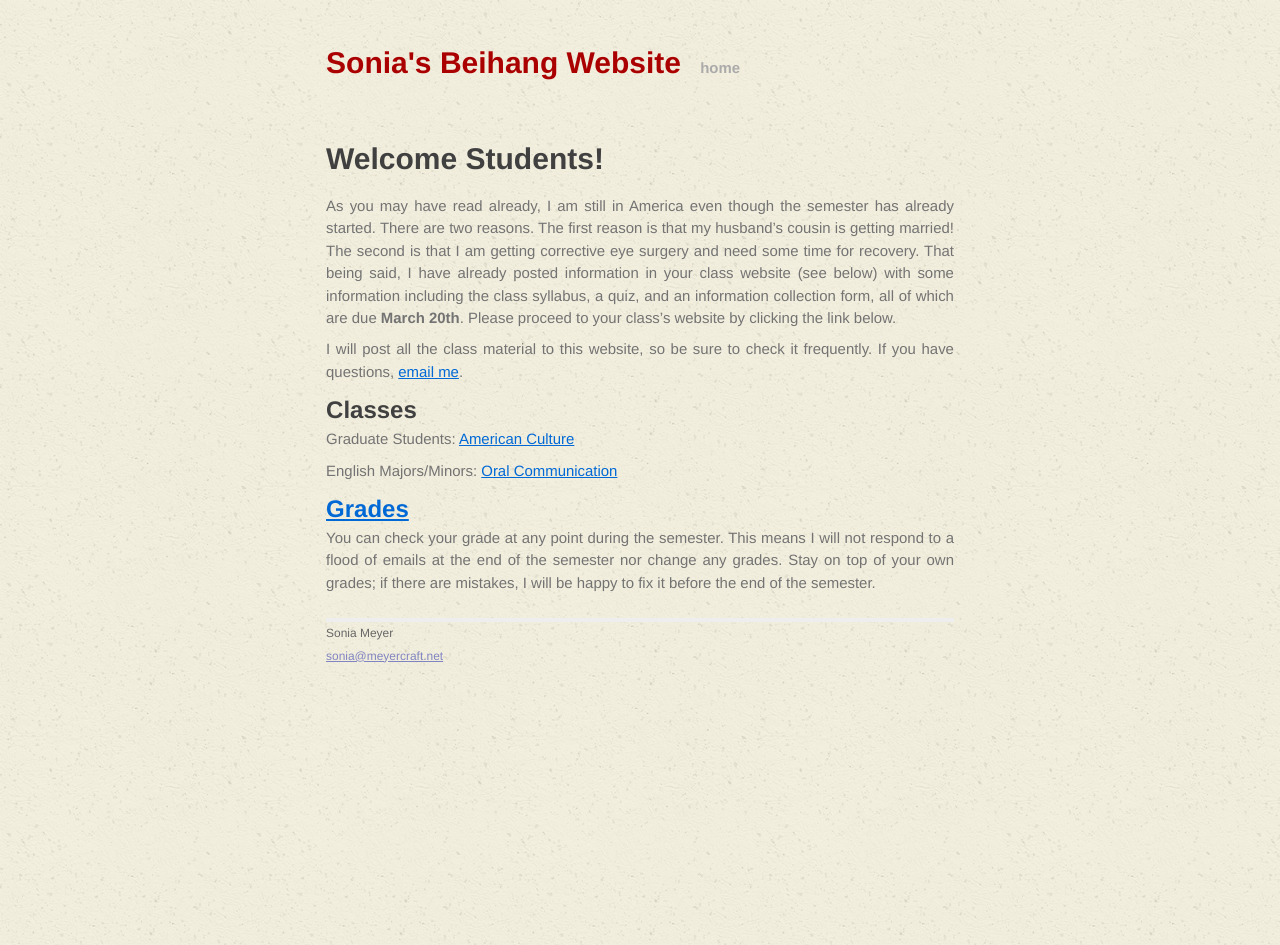
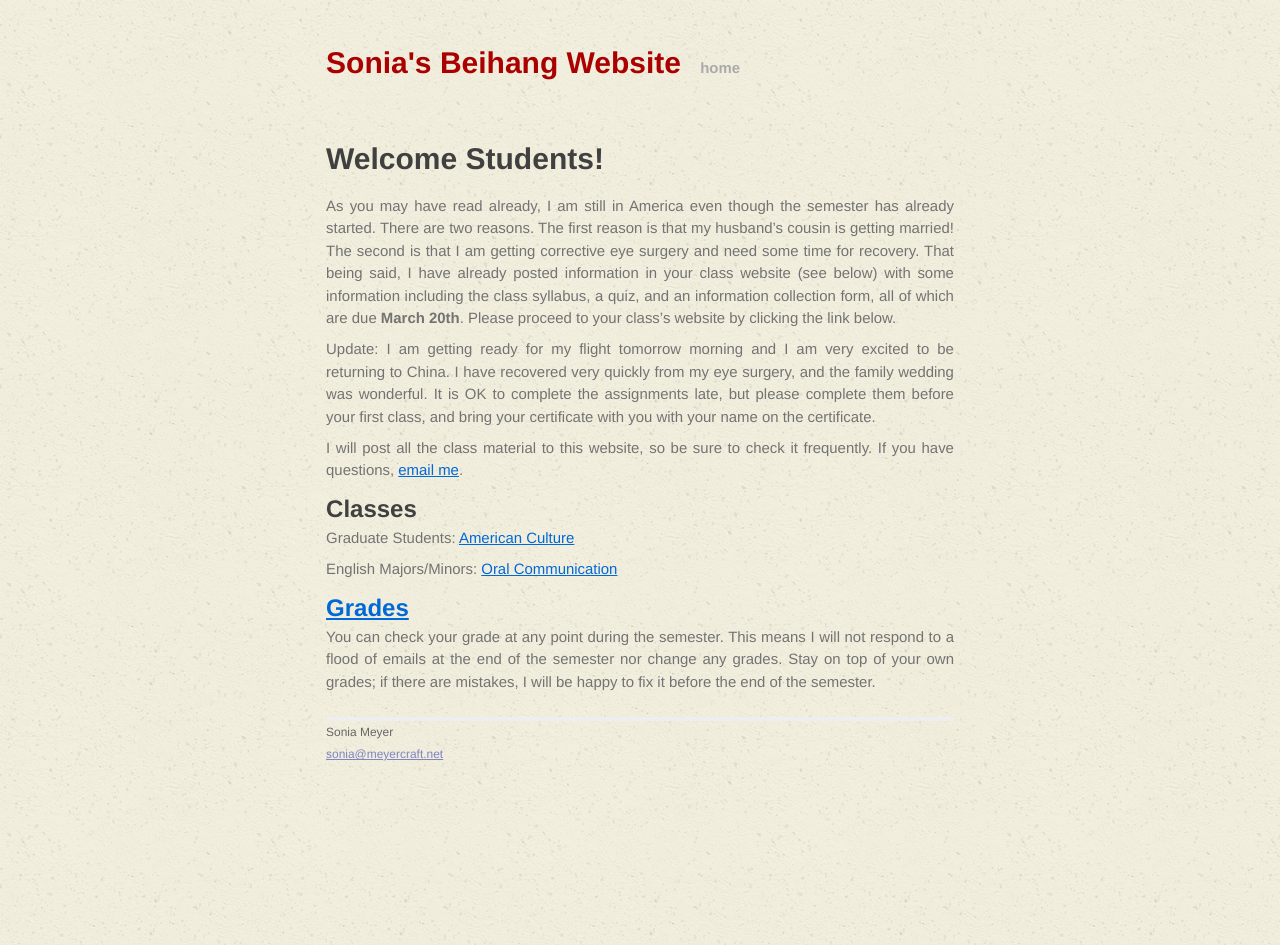
Before and after one commit to soniawmeyer/soniameyer-beihang-students-website, a Jekyll site: the page built from index.md, in a window 1280 px wide. Built offline with Jekyll 4.4.1, drawn with Linux system fonts in a browser that asks for light colours.

Commit message:
update 3/23/15

```diff
--- a/index.md
+++ b/index.md
@@ -6,6 +6,8 @@ title: Mrs. Sonia Meyer's Beihang Website
 # Welcome Students!
 
 As you may have read already, I am still in America even though the semester has already started. There are two reasons. The first reason is that my husband's cousin is getting married! The second is that I am getting corrective eye surgery and need some time for recovery. That being said, I have already posted information in your class website (see below) with some information including the class syllabus, a quiz, and an information collection form, all of which are due **March 20th**. Please proceed to your class's website by clicking the link below.
+
+Update: I am getting ready for my flight tomorrow morning and I am very excited to be returning to China. I have recovered very quickly from my eye surgery, and the family wedding was wonderful. It is OK to complete the assignments late, but please complete them before your first class, and bring your certificate with you with your name on the certificate.
 
 I will post all the class material to this website, so be sure to check it frequently. If you have questions, [email me](mailto:sonia@meyercraft.net).
 
```
